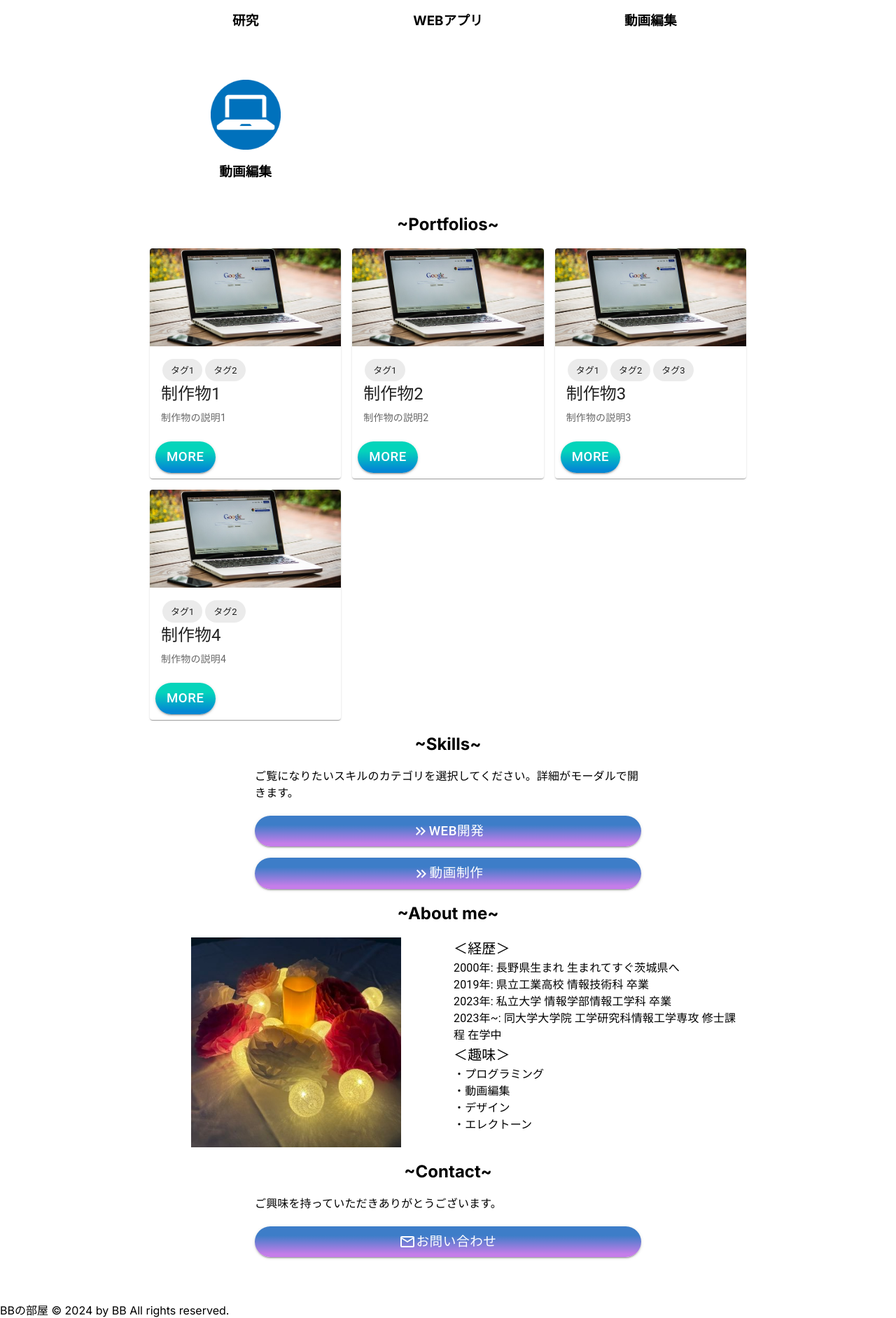
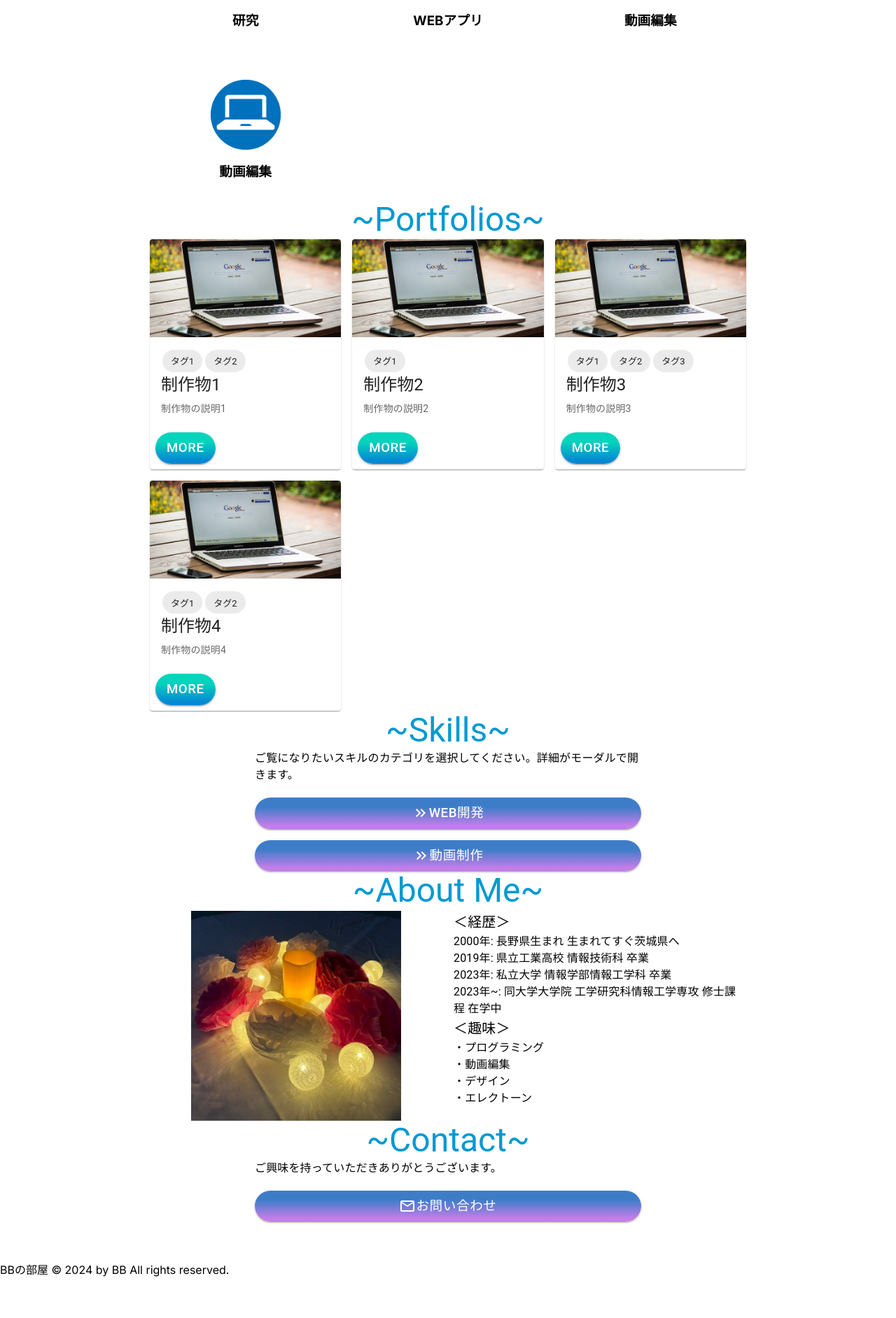
Before and after one commit to KHashimoto3/My_Portfolio, a Next.js app in the folder front/: page / in a window 1280 px wide. Shown: the part 506-2390 px from the top of the page at 70% size. After the commit the page ends 2332 px from the top, so only its background shows below. Built offline with nearby package versions, Linux system fonts and the light colour scheme.

Commit message:
全てのセクションにSectionTitleを配置した。

```diff
--- a/front/src/app/_home-sections/HomeAboutMe.tsx
+++ b/front/src/app/_home-sections/HomeAboutMe.tsx
@@ -1,11 +1,12 @@
 "use client";
 
 import { Box, Container, Grid, Typography } from "@mui/material";
+import SectionTitle from "../_ui/text/sectionTitle";
 
 export default function HomeAboutMe() {
   return (
     <Container maxWidth="md">
-      <h2 style={{ textAlign: "center" }}>~About me~</h2>
+      <SectionTitle title="~About Me~" />
       <Grid container spacing={2}>
         <Grid item xs={6}>
           <Box
--- a/front/src/app/_home-sections/HomeContact.tsx
+++ b/front/src/app/_home-sections/HomeContact.tsx
@@ -3,11 +3,12 @@
 import { Button, Container, Stack, Typography } from "@mui/material";
 
 import MailOutlineIcon from "@mui/icons-material/MailOutline";
+import SectionTitle from "../_ui/text/sectionTitle";
 
 export default function HomeContact() {
   return (
     <Container maxWidth="sm" sx={{ height: "200px" }}>
-      <h2 style={{ textAlign: "center" }}>~Contact~</h2>
+      <SectionTitle title="~Contact~" />
       <Typography variant="body1" component={"p"}>
         ご興味を持っていただきありがとうございます。
       </Typography>
--- a/front/src/app/_home-sections/HomePortfolios.tsx
+++ b/front/src/app/_home-sections/HomePortfolios.tsx
@@ -3,6 +3,7 @@
 import { Container, Grid } from "@mui/material";
 import PortfolioCard from "../_portfolio-components/portfolioCard";
 import { PortfolioList } from "../types/portfolioList";
+import SectionTitle from "../_ui/text/sectionTitle";
 
 export default function HomePortfolios() {
   const samplePortfilioList: PortfolioList[] = [
@@ -38,7 +39,7 @@ export default function HomePortfolios() {
 
   return (
     <Container maxWidth="md">
-      <h2 style={{ textAlign: "center" }}>~Portfolios~</h2>
+      <SectionTitle title="~Portfolios~" />
       <Grid container spacing={2}>
         {samplePortfilioList.map((portfolio) => (
           <Grid item xs={4} key={portfolio.id}>
--- a/front/src/app/_home-sections/HomeSkills.tsx
+++ b/front/src/app/_home-sections/HomeSkills.tsx
@@ -5,6 +5,7 @@ import SkillModalInner from "../_skill-components/skillModalInner";
 import { useState } from "react";
 import { SkillKinds } from "../types/skillKinds";
 import OpenSkillModalButton from "../_ui/button/openSkillModalButton";
+import SectionTitle from "../_ui/text/sectionTitle";
 
 export default function HomeSkills() {
   const [skillModalOpen, setSkillModalOpen] = useState<boolean>(false);
@@ -22,7 +23,7 @@ export default function HomeSkills() {
 
   return (
     <Container maxWidth="sm">
-      <h2 style={{ textAlign: "center" }}>~Skills~</h2>
+      <SectionTitle title="~Skills~" />
       <Typography variant="body1" component={"p"}>
         ご覧になりたいスキルのカテゴリを選択してください。詳細がモーダルで開きます。
       </Typography>
```
